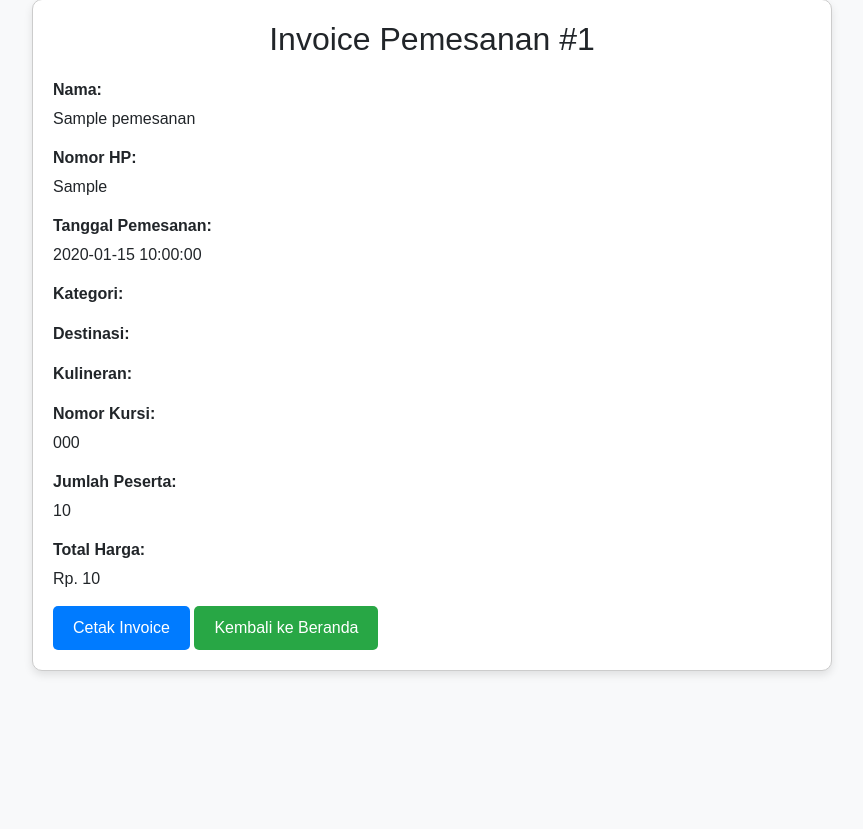
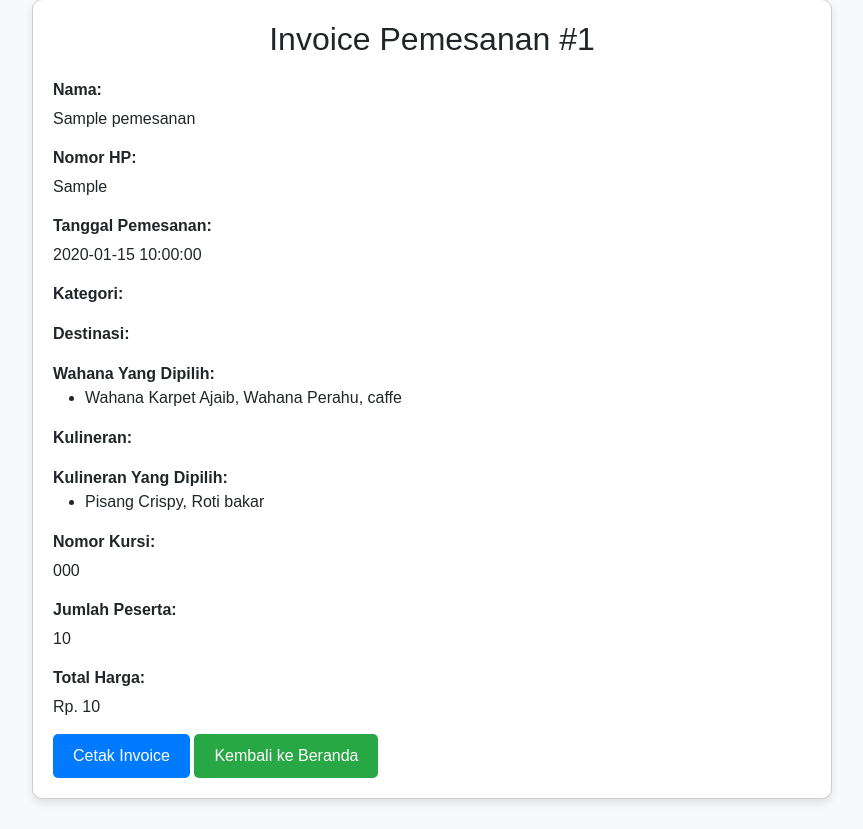
Before and after one commit to Mirayunisa27/cipanten, a PHP site: page /invoice.php?id=1 in a window 1280 px wide. Shown: the part 31-860 px from the top of the page, without its empty margins (208-1071 px from the left). Before the commit the page ends 706 px from the top, so only its background shows below. Run offline with PHP 8.4, Linux system fonts and the light colour scheme; tables that the repository leaves empty or names only in its code hold one stand-in row (values such as "Sample post").

Commit message:
Add files via upload

```diff
--- a/invoice.php
+++ b/invoice.php
@@ -4,7 +4,6 @@
     <meta charset="UTF-8">
     <meta name="viewport" content="width=device-width, initial-scale=1.0">
     <title>Invoice Pemesanan</title>
-    <!-- Bootstrap CSS -->
     <link rel="stylesheet" href="https://cdn.jsdelivr.net/npm/bootstrap@5.3.0/dist/css/bootstrap.min.css">
     <style>
         body {
@@ -87,14 +86,12 @@
         $detail = $result->fetch_assoc();
 
         // Validasi dan decode data JSON
-        $kategori = json_decode($detail['kategori'], true);
-        $destinasi = json_decode($detail['destinasi'], true);
-        $kulineran = json_decode($detail['kulineran'], true);
+        $kategori = json_decode($detail['kategori'], true) ?: [];
+        $destinasi = json_decode($detail['destinasi'], true) ?: [];
+        $kulineran = json_decode($detail['kulineran'], true) ?: [];
 
-        // Pastikan data JSON valid
-        $kategori = is_array($kategori) ? $kategori : [];
-        $destinasi = is_array($destinasi) ? $destinasi : [];
-        $kulineran = is_array($kulineran) ? $kulineran : [];
+        $wahana_yang_dipilih = json_decode($detail['wahana_yang_dipilih'], true) ?: ["Wahana Karpet Ajaib, Wahana Perahu, caffe"];
+        $kulineran_yang_dipilih = json_decode($detail['kulineran_yang_dipilih'], true) ?: ["Pisang Crispy, Roti bakar"]
     ?>
     <div class="container container-invoice">
         <h2>Invoice Pemesanan #<?= htmlspecialchars($detail['id']); ?></h2>
@@ -122,18 +119,28 @@
             <?php endforeach; ?>
         </ul>
 
-        <label for="kulineran">Kulineran:</label>
+        <label for="wahana_yang_dipilih">Wahana Yang Dipilih:</label>
+        <ul>
+            <?php foreach ($wahana_yang_dipilih as $item): ?>
+                <li><?= htmlspecialchars($item); ?></li>
+            <?php endforeach; ?>
+        </ul>
+        <label for="Kulineran">Kulineran:</label>
         <ul>
             <?php foreach ($kulineran as $item): ?>
                 <li><?= htmlspecialchars($item); ?></li>
             <?php endforeach; ?>
         </ul>
-
+        <label for="kulineran_yang_dipilih">Kulineran Yang Dipilih:</label>
+        <ul>
+            <?php foreach ($kulineran_yang_dipilih as $item): ?>
+                <li><?= htmlspecialchars($item); ?></li>
+            <?php endforeach; ?>
+        </ul>
         <?php if (!empty($detail['seat_number'])): ?>
-    <label for="seat_number">Nomor Kursi:</label>
-    <p><?= htmlspecialchars($detail['seat_number']); ?></p>
-<?php endif; ?>
-
+            <label for="seat_number">Nomor Kursi:</label>
+            <p><?= htmlspecialchars($detail['seat_number']); ?></p>
+        <?php endif; ?>
 
         <label for="jumlah_peserta">Jumlah Peserta:</label>
         <p><?= htmlspecialchars($detail['jumlah_peserta']); ?></p>
```
